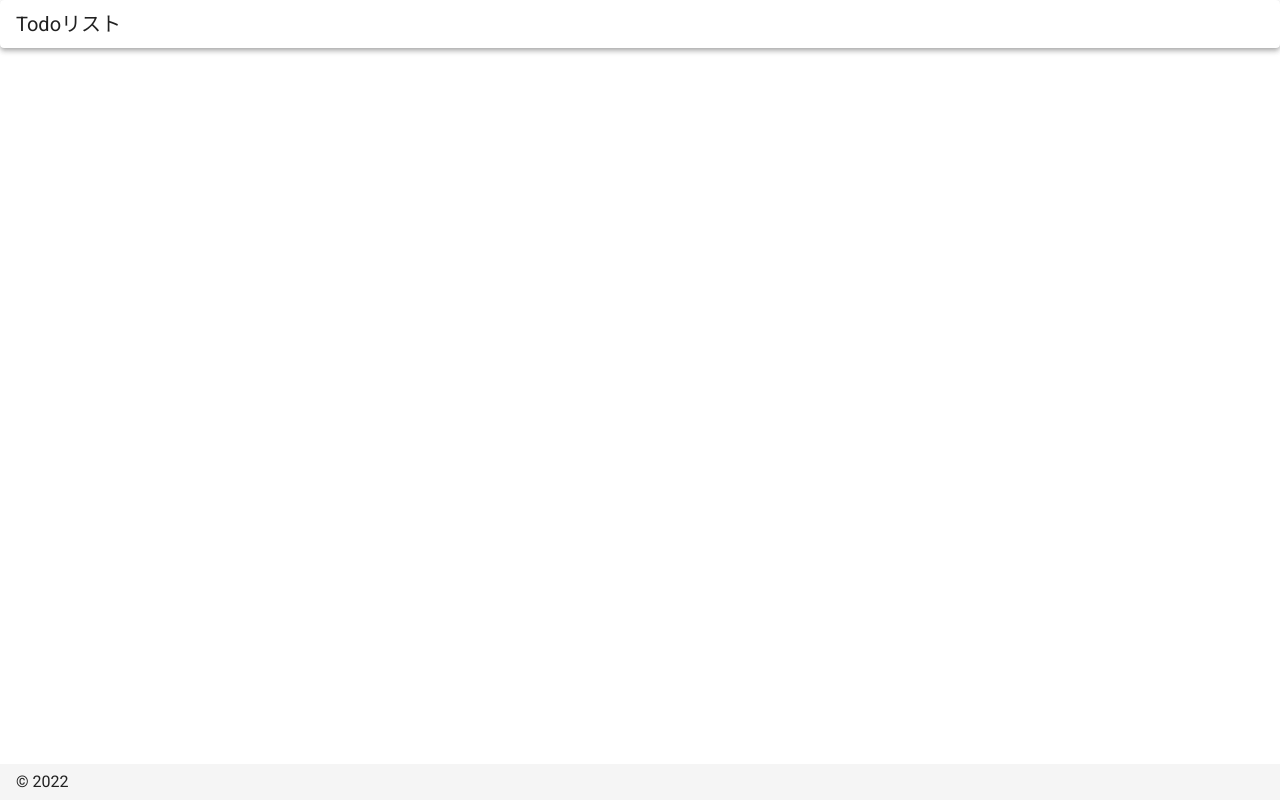
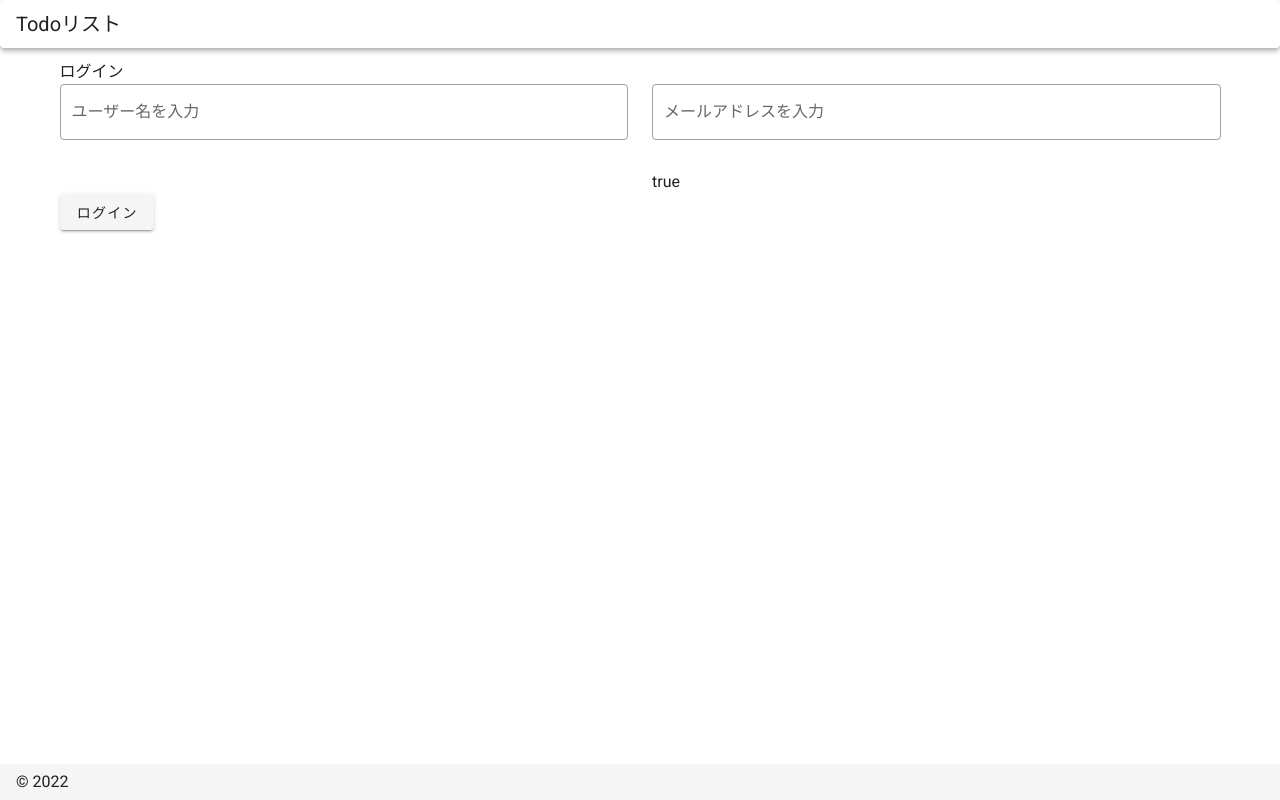
Before and after one commit to hamanaikumi/express-test-nuxt, a Nuxt app: page /login in a window 1280 px wide. Before the commit this address had no page. Built offline with nearby package versions, Linux system fonts and the light colour scheme.

Commit message:
ログイン機能を追加。

```diff
--- /dev/null
+++ b/pages/login.vue
@@ -0,0 +1,71 @@
+<template>
+  <div>
+    <div>ログイン</div>
+    <v-form v-model="valid" lazy-validation
+      ><v-row
+        ><v-col cols="12" sm="6">
+          <v-text-field
+            v-model="name"
+            :rules="[rules.required]"
+            label="ユーザー名を入力"
+            outlined
+        /></v-col>
+        <v-col cols="12" sm="6">
+          <v-text-field
+            v-model="email"
+            :rules="[rules.required, rules.email]"
+            label="メールアドレスを入力"
+            outlined
+          />
+          {{ valid }}
+        </v-col>
+      </v-row></v-form
+    >
+    <v-btn :disabled="!valid" @click="login">ログイン</v-btn>
+  </div>
+</template>
+
+<script>
+export default {
+  name: 'IndexPage',
+
+  data() {
+    return {
+      // ユーザー名
+      name: '',
+      // メールアドレス
+      email: '',
+      valid: false,
+      // バリデーションチェック用
+      rules: {
+        required: (value) => !!value || '入力してください.',
+        email: (value) => {
+          const pattern =
+            /^(([^<>()[\]\\.,;:\s@"]+(\.[^<>()[\]\\.,;:\s@"]+)*)|(".+"))@((\[[0-9]{1,3}\.[0-9]{1,3}\.[0-9]{1,3}\.[0-9]{1,3}])|(([a-zA-Z\-0-9]+\.)+[a-zA-Z]{2,}))$/
+          return pattern.test(value) || '無効なメールアドレスです'
+        },
+      },
+    }
+  },
+
+  methods: {
+    /**
+     * ログインをする.
+     */
+    async login() {
+      // console.log('login')
+      const res = await this.$axios.$post('http://localhost:8080/login/', {
+        name: this.name,
+        email: this.email,
+      })
+      //   console.log(res)
+      if (res.length === 0) {
+        //   console.log('failed')
+        return
+      }
+      // ログインに成功したらメイン画面に遷移
+      this.$router.push('/main')
+    },
+  },
+}
+</script>
```
